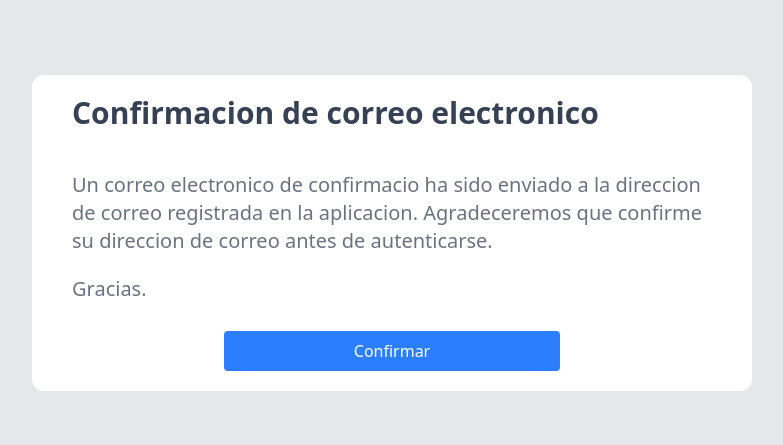
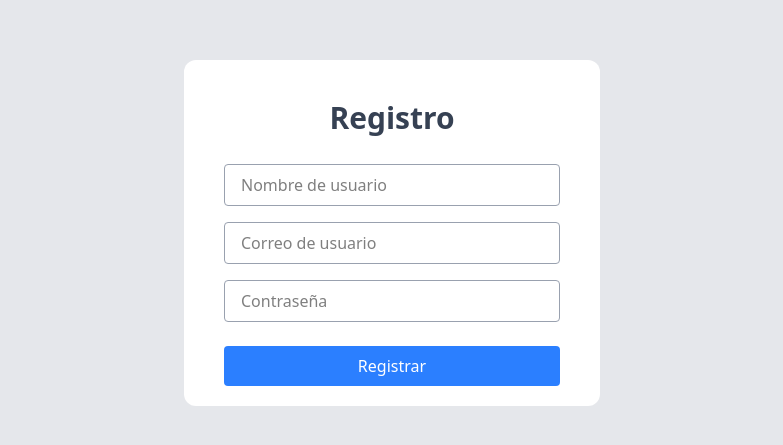
Before and after one commit to raulvelris/Proyecto-Progra-Web, a React (Vite) app: page / in a window 1280 px wide. Shown: the part 167-612 px from the top of the page, without its empty margins (248-1031 px from the left). Built offline with nearby package versions, Linux system fonts and the light colour scheme.

Commit message:
pseudo comportamiento de pantallas creadas

```diff
--- a/src/main.tsx
+++ b/src/main.tsx
@@ -9,7 +9,7 @@ import ConfirmationPage from './pages/ConfirmationPage'
 createRoot(document.getElementById('root')!).render(
   <StrictMode>
     {/* <LoginPage/> */}
-    {/* <RegisterPage/> */}
-    <ConfirmationPage/>
+    <RegisterPage/>
+    {/* <ConfirmationPage/> */}
   </StrictMode>,
 )
--- a/src/pages/ConfirmationPage.tsx
+++ b/src/pages/ConfirmationPage.tsx
@@ -11,8 +11,7 @@ const ConfirmationPage = () => {
         <p className="text-gray-500 text-xl pb-5">
             Gracias.
         </p>
-        <button
-            className="self-center bg-blue-500 text-white px-4 py-2 rounded w-84 mt-2 hover:bg-blue-600 active:bg-blue-700 cursor-pointer transition duration-200"
+        <button className="self-center bg-blue-500 text-white px-4 py-2 rounded w-84 mt-2 hover:bg-blue-600 active:bg-blue-700 cursor-pointer transition duration-200"
             type="button">
                 Confirmar
         </button>
--- a/src/pages/LoginPage.tsx
+++ b/src/pages/LoginPage.tsx
@@ -1,11 +1,27 @@
+import { useState } from 'react';
 import './LoginPage.css'
 
 const Login = () => {
+    const [email, setEmail] = useState<string>('');
+    const [password, setPassword] = useState<string>('');
+
+    const emailChange = (event: React.ChangeEvent<HTMLInputElement>) => {
+        setEmail(event.target.value);
+        // console.log(event.target.value);
+    }
+
+    const passwordChange = (event: React.ChangeEvent<HTMLInputElement>) => {
+        setPassword(event.target.value);
+        // console.log(event.target.value);
+    }
+
     return <div className="flex justify-center items-center h-screen bg-gray-200">
         <form className="flex flex-col items-center border-none rounded-xl bg-white p-10 pb-5">
             <h1 className="text-3xl font-bold text-gray-700 mb-10">Log In</h1>
-            <input className="border border-gray-400 rounded px-4 py-2 w-84 my-2" type="text" placeholder="Ingresar correo"/>
-            <input className="border border-gray-400 rounded px-4 py-2 w-84 my-2" type="password" placeholder="Ingresar contraseña"/>
+            <input className="border border-gray-400 rounded px-4 py-2 w-84 my-2" type="text"
+                placeholder="Ingresar correo" value={email} onChange={emailChange}/>
+            <input className="border border-gray-400 rounded px-4 py-2 w-84 my-2" type="password"
+                placeholder="Ingresar contraseña" value={password} onChange={passwordChange}/>
             <a className="text-blue-400 underline mb-4" href="#">¿Olvidaste tu contraseña?</a>
             <button className="bg-blue-500 text-white px-4 py-2 rounded w-84 mt-2 hover:bg-blue-600 active:bg-blue-700 cursor-pointer transition duration-200" type="button">Ingresar</button>
             <p className="text-gray-500 p-1">O</p>
--- a/src/pages/RegisterPage.tsx
+++ b/src/pages/RegisterPage.tsx
@@ -1,12 +1,35 @@
+import React, { useState } from 'react';
 import './RegisterPage.css';
 
 const RegisterPage = () => {
+    const [usuario, setUsuario] = useState<string>('');
+    const [email, setEmail] = useState<string>('');
+    const [password, setPassword] = useState<string>('');
+
+    const usuarioChange = (event: React.ChangeEvent<HTMLInputElement>) => {
+        setUsuario(event.target.value);
+        console.log(event.target.value);
+    }
+
+    const emailChange = (event: React.ChangeEvent<HTMLInputElement>) => {
+        setEmail(event.target.value);
+        console.log(event.target.value);
+    }
+
+    const passwordChange = (event: React.ChangeEvent<HTMLInputElement>) => {
+        setPassword(event.target.value);
+        console.log(event.target.value);
+    }
+
     return <div className="flex justify-center items-center h-screen bg-gray-200">
     <form className="flex flex-col items-center border-none rounded-xl bg-white p-10 pb-5">
         <h1 className="text-3xl font-bold text-gray-700 mb-5">Registro</h1>
-        <input className="border border-gray-400 rounded px-4 py-2 w-84 my-2" type="text" placeholder="Nombre de usuario"/>
-        <input className="border border-gray-400 rounded px-4 py-2 w-84 my-2" type="text" placeholder="Correo de usuario"/>
-        <input className="border border-gray-400 rounded px-4 py-2 w-84 my-2" type="password" placeholder="Contraseña"/>
+        <input className="border border-gray-400 rounded px-4 py-2 w-84 my-2" type="text"
+            placeholder="Nombre de usuario" value={usuario} onChange={usuarioChange}/>
+        <input className="border border-gray-400 rounded px-4 py-2 w-84 my-2" type="text"
+            placeholder="Correo de usuario"value={email} onChange={emailChange}/>
+        <input className="border border-gray-400 rounded px-4 py-2 w-84 my-2" type="password"
+            placeholder="Contraseña" value={password} onChange={passwordChange}/>
         <button className="bg-blue-500 text-white px-4 py-2 rounded w-84 mt-4 hover:bg-blue-600 active:bg-blue-700 cursor-pointer transition duration-200" type="button">Registrar</button>
     </form>
 </div>
```
